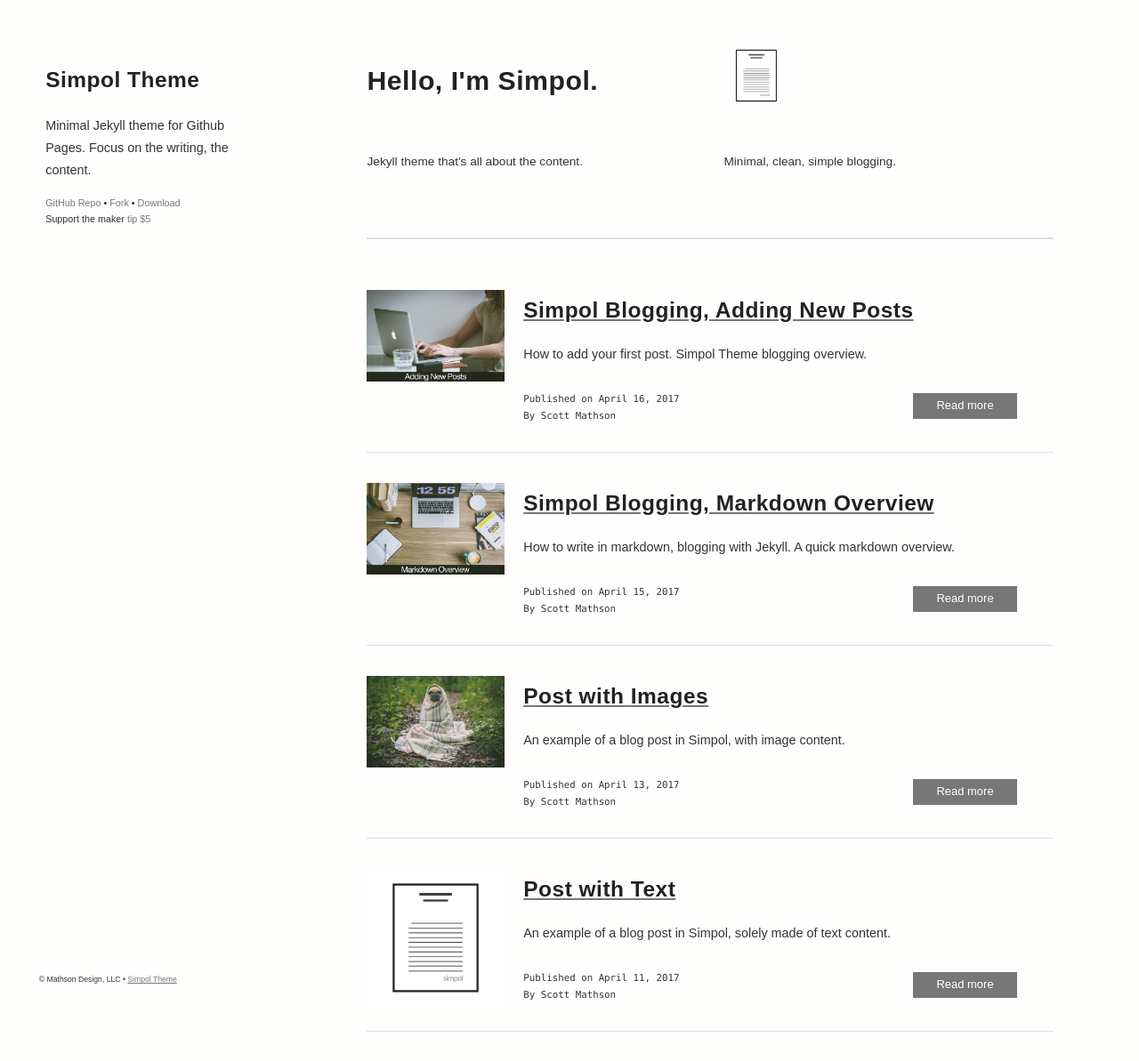
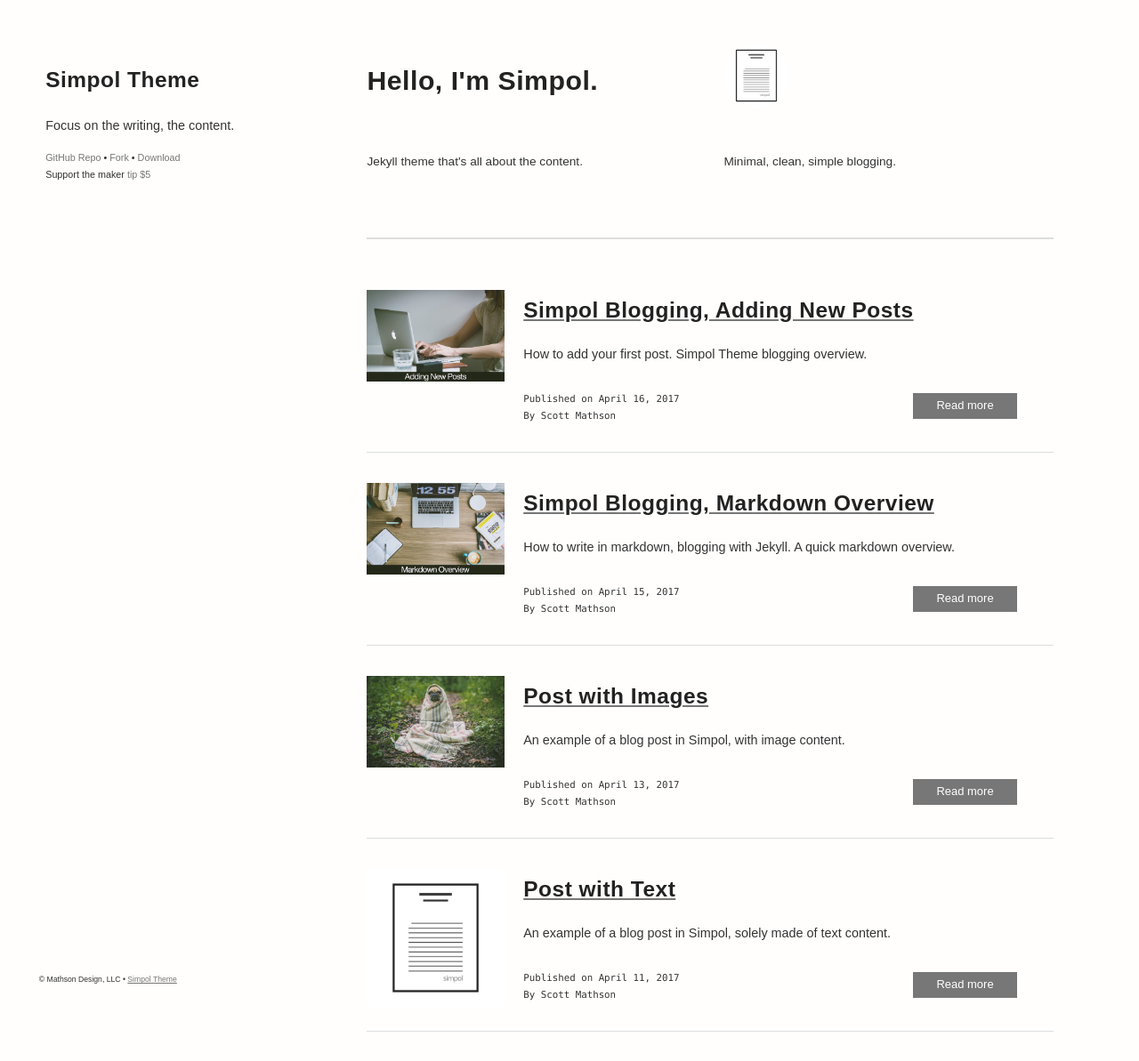
Before and after one commit to sunilkumarc/simpol-theme-jekyll, a Jekyll site: the page built from index.html, in a window 1280 px wide and 1193 px high. Shown: the whole window at 89% size. Built offline with Jekyll 4.4.1, drawn with Linux system fonts in a browser that asks for light colours; the list of posts is cut into pages by our own code.

Commit message:
Updating Gemfile and editing the subtitle to not show site.description, but a new subtitle

```diff
--- a/_config.yml
+++ b/_config.yml
@@ -1,5 +1,6 @@
 # Site settings
 title: Simpol Theme
+subtitle: "Focus on the writing, the content."
 description: "Minimal Jekyll theme for Github Pages. Focus on the writing, the content."
 baseurl: ""
 
--- a/_layouts/default.html
+++ b/_layouts/default.html
@@ -27,7 +27,7 @@
         <a href="{{ site.baseurl }}/">
           <h1>{{ site.title | default: site.github.repository_name }}</h1>
         </a>
-        <p>{{ site.description | default: site.github.project_tagline }}</p>
+        <p>{{ site.subtitle | default: site.github.project_tagline }}</p>
         <p class="smaller mobile-hide">
           <a href="{{ site.github.repository_url }}">GitHub Repo</a>
           &bull;
```
Also changed, not shown: Gemfile.lock.
